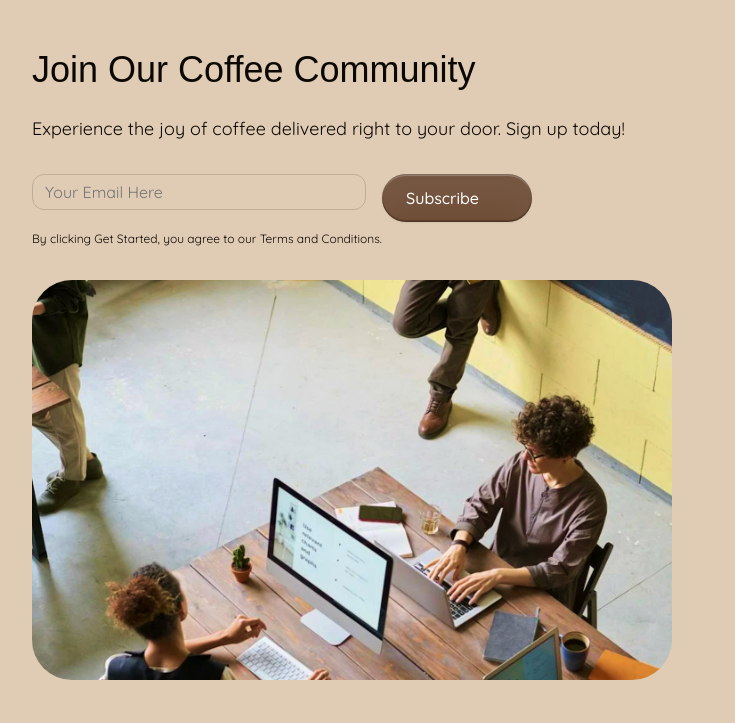
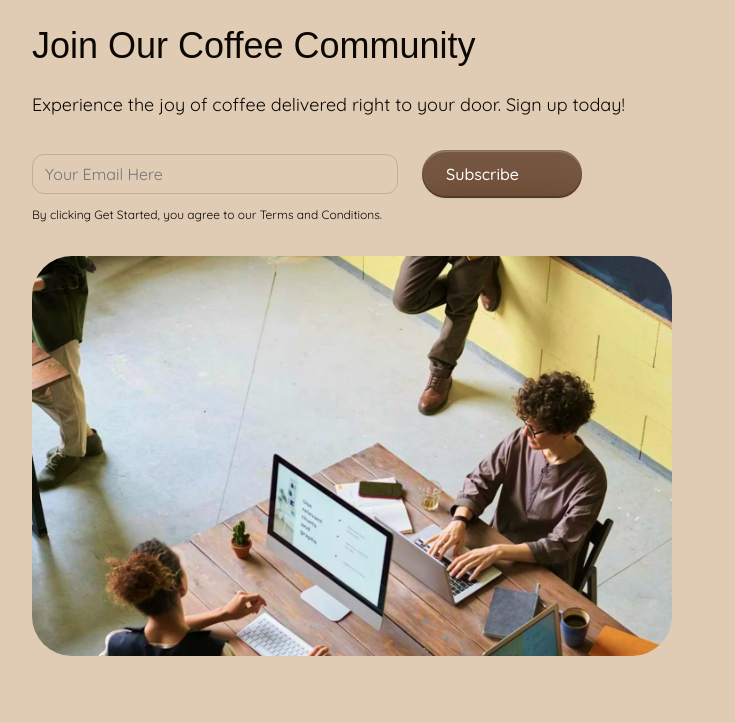
Before and after one commit to shmhsm/CoffeeJoy, a plain HTML site: page index.html in a window 1280 px wide. Shown: the part 1527-2250 px from the top of the page, without its empty margins (0-735 px from the left). Drawn offline with nearby package versions, Linux system fonts and the light colour scheme; files that its build step writes are made by us from their sources; files whose address does not match are found by name; a web font is replaced by a local one.

Commit message:
Add files via upload

```diff
--- a/styles/styles.css
+++ b/styles/styles.css
@@ -6,11 +6,12 @@ body {
     margin: 0;
     padding: 0;
     border: none;
+    min-width: 320px;
 }
 
 h1 {
     font-family: 'Aboreto', sans-serif;
-    font-size: 56px;
+    font-size: 36px;
     line-height: 1.2;
     font-weight: 400;
     margin: 0;
@@ -39,45 +40,45 @@ button {
     line-height: 1.5;
 }
 
-.logo-svg {
-    fill: #0B0803;
-}
-
 .cont-subscribe {
     display: flex;
-    align-items: center;
-    justify-content: flex-start;
-    margin: 64px;
+    align-items: flex-start;
+    flex-direction: column;
+    margin: 64px 16px;
     gap: 32px;
-}
-
-.text-block {
-    flex: 1;
 }
 
 .title-thin {
     margin-bottom: 24px;
 }
 
-.paragraph {
-    margin-bottom: 32px;
+.wrap-text-block {
+    display: flex;
+    flex-direction: column;
+    gap: 32px;
+    width: 100%;
 }
+
+
 
 .form-subscribe {
     display: flex;
+    flex-direction: column;
+    align-items: center;
+    max-width: 550px;
     width: 100%;
-    max-width: 500px;
-    gap: 16px;
+    gap: 24px;
     margin-bottom: 0 auto;
 }
 
 .wrapper {
+    position: relative;
     width: 100%;
-    position: relative;
 }
 
 .input-subscribe {
     width: 100%;
+    height: 40px;
     background: none;
     border: 1px #0B080326 solid;
     border-radius: 12px;
@@ -97,7 +98,7 @@ button {
     color: #7F1C1C;
     font-size: 12px;
     left: 0px;
-    bottom: -8px;
+    bottom: -18px;
 
     visibility: hidden;
     opacity: 0;
@@ -121,11 +122,13 @@ button {
 
 .button-subscribe {
     display: flex;
+    flex-shrink: 0;
     align-items: center;
     justify-content: center;
-    width: 30%;
     background-color: #6F4E37;
     color: #fff;
+    width: 100%;
+    max-width: 550px;
     padding: 10px 24px;
     border: none;
     border-radius: 100px;
@@ -164,6 +167,7 @@ button {
     display: block;
     flex: 1;
     text-align: right;
+    height: 400px;
 }
 
 .subscribe-img{
@@ -174,57 +178,53 @@ button {
     object-position: center;
 }
 
-
-@media screen and (max-width: 767px) {
-    body {
-        min-width: 320px;
+@media screen and (min-width: 768px) and (max-width: 1439px) {
+    .cont-subscribe {
+        align-items: flex-start;
+        margin: 64px 32px;
     }
 
+    .form-subscribe {
+        flex-direction: row;
+        width: 100%;
+        max-width: 550px;
+    }
+
+    .wrapper {
+        flex-grow: 1;
+        width: auto;
+    }
+
+    .button-subscribe {
+        flex-shrink: 0;
+        width: auto;
+        max-width: 160px;
+    }
+}
+
+@media screen and (min-width: 1440px) {
+
     .cont-subscribe {
-        flex-direction: column;
-        margin: 64px 16px;
+        flex-direction: row;
+        align-items: center;
+        margin: 64px;
     }
 
     .title-thin {
-        font-size: 36px;
+        font-size: 56px;
     }
 
-    .form-subscribe {
-        flex-direction: column;
-        max-width: 500px;
-        gap: 24px;
+    .wrap-text-block {
+        flex: 1;
     }
 
-    .input-subscribe {
+    .text-block {
         width: 100%;
     }
 
-    .error-text {
-        bottom: -20px;
-    }
-
-    .button-subscribe {
-        width: 100%;
+    .image-block {
+        flex-shrink: 0;
+        text-align: left;
+        width: 50%;
     }
 }
-
-@media screen and (min-width: 768px) and (max-width: 1439px) {
-    body {
-        min-width: 768px;
-    }
-
-    .cont-subscribe {
-        flex-direction: column;
-        align-items: flex-start;
-        margin: 64px 32px;
-        min-width: 700px;
-    }
-
-    .title-thin {
-        font-size: 36px;
-    }
-
-    .image-block {
-        align-items: flex-start;
-    }
-}
```
